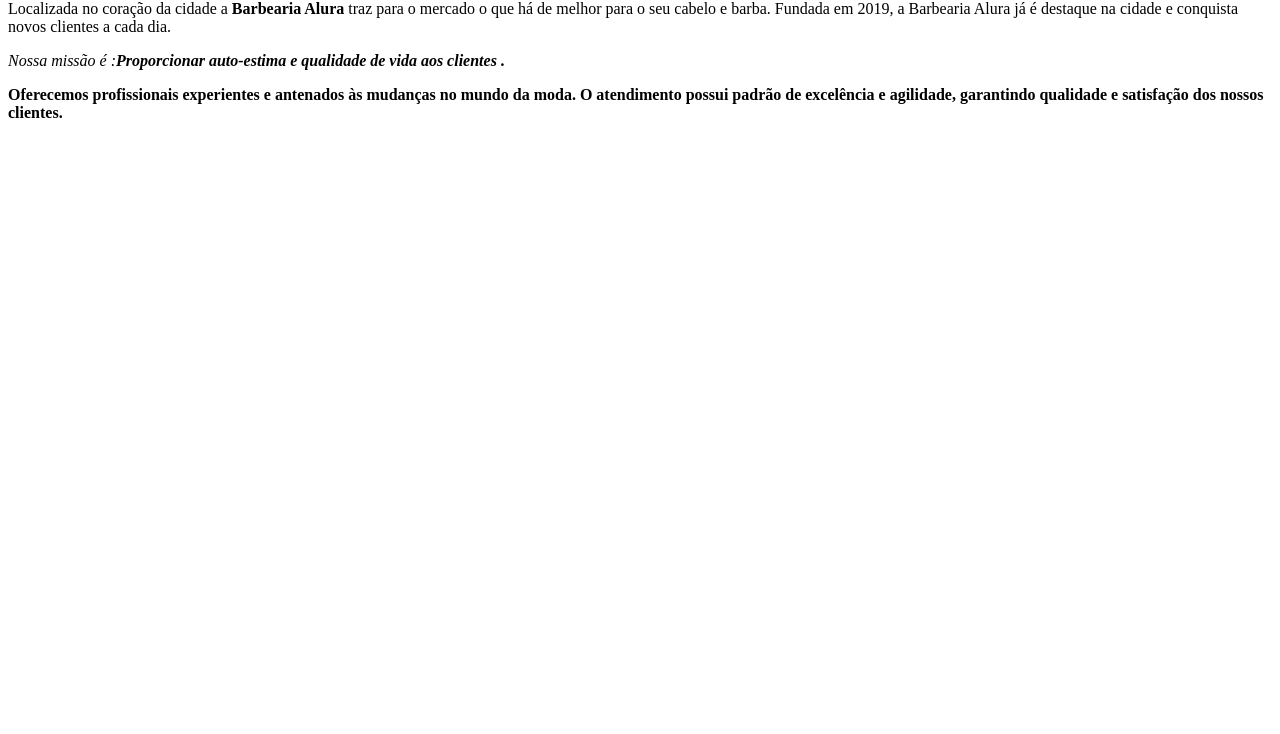
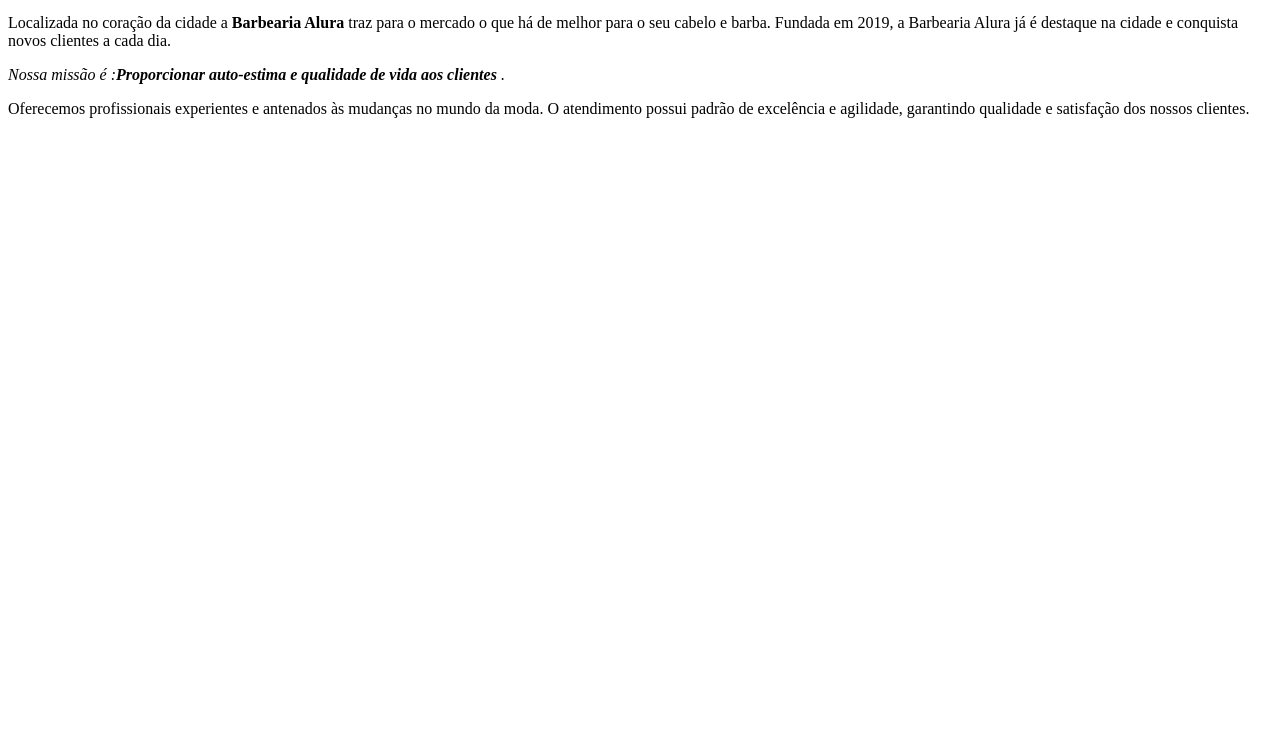
Before and after one commit to leticia11072005/alurasite, a plain HTML site: page index.html in a window 1280 px wide. Shown: the part 66-800 px from the top of the page. Drawn offline with Linux system fonts and the light colour scheme.

Commit message:
Add files via upload

```diff
--- a/index.html
+++ b/index.html
@@ -1,7 +1,13 @@
+<!DOCTYPE html>
+<html>
+
 <h1>Sobre a Barbearia Alura</h1>
 
 <p>Localizada no coração da cidade a<strong> Barbearia Alura </strong>traz para o mercado o que há de melhor para o seu cabelo e barba. Fundada em 2019, a Barbearia Alura já é destaque na cidade e conquista novos clientes a cada dia.</p>
 
-<p><em>Nossa missão é :<strong>Proporcionar auto-estima e qualidade de vida aos clientes <strong>.</em></p>
+<p><em>Nossa missão é :<strong>Proporcionar auto-estima e qualidade de vida aos clientes </strong>.</em></p>
 
 <p>Oferecemos profissionais experientes e antenados às mudanças no mundo da moda. O atendimento possui padrão de excelência e agilidade, garantindo qualidade e satisfação dos nossos clientes.</p>
+
+
+</html>
```
